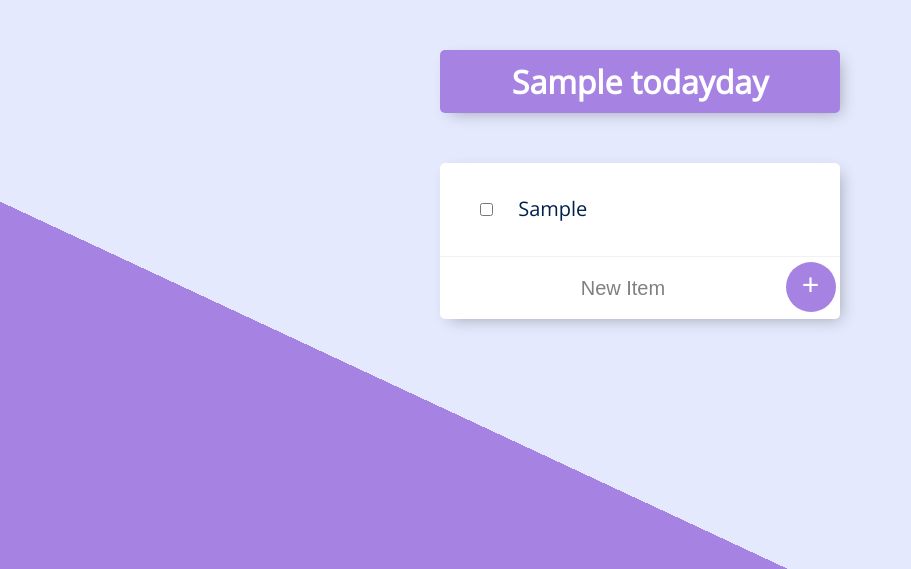
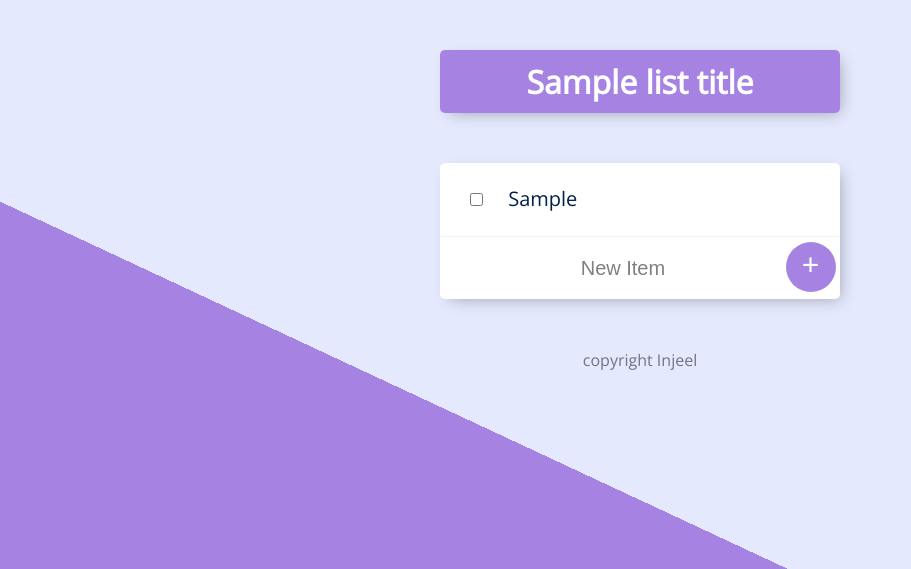
Before and after one commit to geeekkkkkk/todolist2, a Node server app: template views/list.ejs in a window 1280 px wide. Shown: the top 569 px of the page, without its empty margins (0-911 px from the left). Run offline with Node 20, Linux system fonts and the light colour scheme; the template is opened without the code that fills it: most values are stand-ins (such as "Sample title", 1, 10 or a date in 2020).

Commit message:
refactors code, including adding my own module

```diff
--- a/app.js
+++ b/app.js
@@ -1,9 +1,11 @@
 const express = require("express");
 const bodyParser = require("body-parser");
 const res = require("express/lib/response");
+const date = require("./views/date.js");
+console.log(date);
 
-
-var items = [];
+let items = [];
+let workItems = [];
 
 const app = express();
 
@@ -15,21 +17,29 @@ app.use(bodyParser.urlencoded({extended: true}));
 app.set('view engine', 'ejs');
 
 app.get("/", function(req, res) {
-    var today = new Date();
-    var day = "";
-    var options = {
-        weekday: "long",
-        day: "numeric",
-        month: "long"
-    };
-    var day = today.toLocaleDateString("eng-US", options);
-    res.render("list", {todayday : day, newItemsAdd: items});
+    let day = date.getDate();
+    res.render("list", {listTitle : day, newItemsAdd: items});
+});
+
+app.get("/work", function(req, res) {
+    res.render("list", {listTitle: "Work", newItemsAdd : workItems});
+});
+
+app.get("/about", function(requ, resp) {
+    resp.render("about");
 });
 
 app.post("/", function(request, respond){
     var item = request.body.newItem;
-    items.push(item);
-    respond.redirect("/");
+    if(request.body.list === "Work") {
+        workItems.push(item);
+        respond.redirect("/work");
+    }
+    else {
+        items.push(item);
+        respond.redirect("/");
+    }
+
 })
 
 app.listen(3001, function() {
--- a/public/styles.css
+++ b/public/styles.css
@@ -24,9 +24,9 @@ html {
   }
 
   .item {
-    min-height: 70px;
+    min-height: 50px;
     display: flex;
-    align-items: center;
+    flex-direction: column;
     border-bottom: 1px solid #F1F1F1;
   }
 
@@ -39,7 +39,7 @@ html {
     text-decoration-color: #A683E3;
   } */
 
-  input:checked + p {
+  input:checked + label {
     text-decoration: line-through;
     text-decoration-color: #A683E3;
   }
@@ -52,11 +52,10 @@ html {
 
   p {
     margin: 0;
-    padding: 20px;
+    padding: 10px;
     font-size: 20px;
     font-weight: 200;
     color: #00204a;
-    display: inline-block;
   }
 
   form {
--- /dev/null
+++ b/views/about.ejs
@@ -0,0 +1,3 @@
+<%-include("header")-%>
+<h1>Hey this is me and I am fun ya know</h1>
+<%-include("footer")-%>
--- /dev/null
+++ b/views/date.js
@@ -0,0 +1,10 @@
+exports.getDate = function() {
+    let today = new Date();
+    let day = "";
+    let options = {
+        weekday: "long",
+        day: "numeric",
+        month: "long"
+    };
+    return today.toLocaleDateString("eng-US", options);
+}
--- /dev/null
+++ b/views/footer.ejs
@@ -0,0 +1,5 @@
+<footer>
+    copyright Injeel
+</footer>
+</body>
+</html>
--- /dev/null
+++ b/views/header.ejs
@@ -0,0 +1,10 @@
+<!DOCTYPE html>
+<html lang="en">
+<head>
+    <meta charset="UTF-8">
+    <meta http-equiv="X-UA-Compatible" content="IE=edge">
+    <meta name="viewport" content="width=device-width, initial-scale=1.0">
+    <title>To Do List</title>
+    <link href="https://fonts.googleapis.com/css2?family=Open+Sans&display=swap" rel="stylesheet">
+    <link rel="stylesheet" href="styles.css">
+</head>
--- a/views/list.ejs
+++ b/views/list.ejs
@@ -1,30 +1,18 @@
-<!DOCTYPE html>
-<html lang="en">
-<head>
-    <meta charset="UTF-8">
-    <meta http-equiv="X-UA-Compatible" content="IE=edge">
-    <meta name="viewport" content="width=device-width, initial-scale=1.0">
-    <title>To Do List</title>
-    <link href="https://fonts.googleapis.com/css2?family=Open+Sans&display=swap" rel="stylesheet">
-    <link rel="stylesheet" href="styles.css">
-</head>
+<%- include("header") -%>
 <body>
     <div class="box" id="heading">
-        <h1> <%= todayday %> </h1>
+        <h1> <%= listTitle %> </h1>
     </div>
     <div class="box">
         <div class="item">
             <% for (var i = 0; i < newItemsAdd.length; i++) { %>
                 <p><input type="checkbox">
-                <%= newItemsAdd[i] %></p><br>
+                <label for=""><%= newItemsAdd[i] %></label></p>
             <% } %>
         </div>
         <form class=""  action="/" method="post">
-            <input type="text" name="newItem" placeholder="New Item">
-            <button type="submit">+</button>
+            <input type="text" name="newItem" placeholder="New Item" autocomplete="off">
+            <button type="submit" name="list" value= <%= listTitle%>>+</button>
         </form>
     </div>
-
-
-</body>
-</html>
+<%- include("footer") -%>
```
